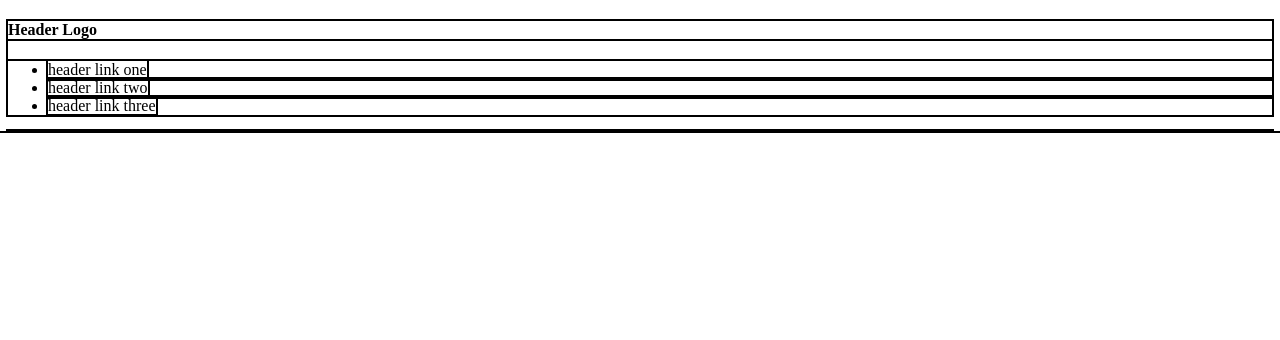
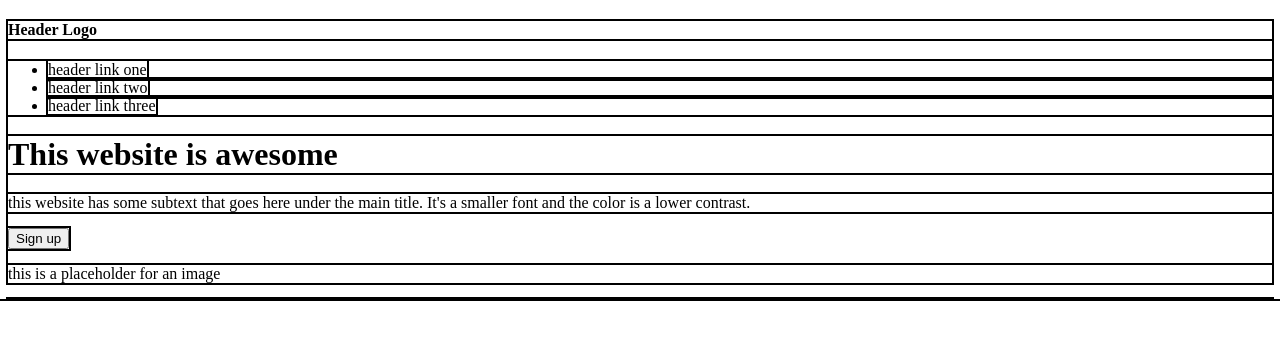
Before and after one commit to NateKohlmeier/odin-landing-page, a plain HTML site: page index.html in a window 1280 px wide. Drawn offline with Linux system fonts and the light colour scheme.

Commit message:
Populate Hero div

```diff
--- a/index.html
+++ b/index.html
@@ -20,6 +20,16 @@
     </div>
 
     <div class="hero">
+<h1>This website is awesome</h1>
+
+<p>this website has some subtext that goes here under the main title. It's a smaller font and the color is a lower contrast.</p>
+
+<button>Sign up</button>
+
+<div class="img">
+    <p>this is a placeholder for an image</p>
+</div>
+
 
     </div>
 
```
